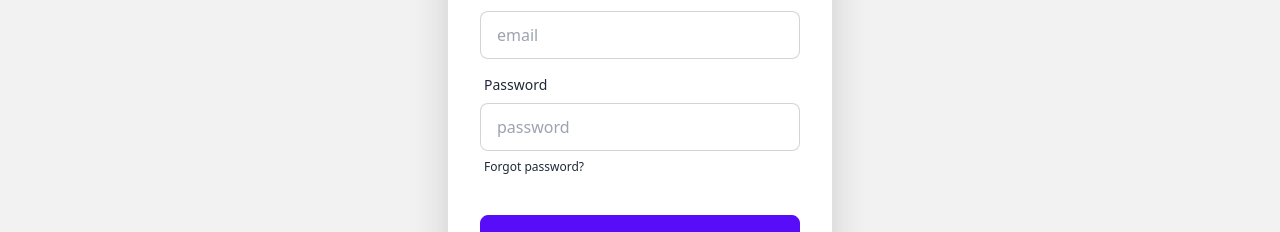
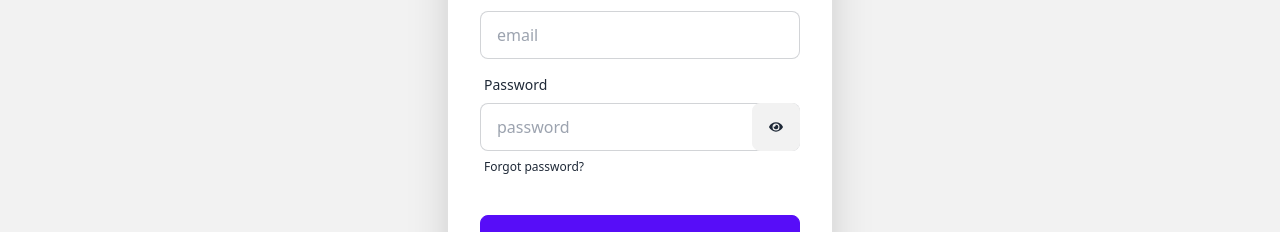
Before and after one commit to Zihanur/Elite-Football-Camp, a React (Vite) app: page /login in a window 1280 px wide. Shown: the part 301-533 px from the top of the page. Built offline with nearby package versions, Linux system fonts and the light colour scheme; no server answers.

Commit message:
Added input password hidden and show

```diff
--- a/src/Pages/Login/Login/Login.jsx
+++ b/src/Pages/Login/Login/Login.jsx
@@ -1,14 +1,16 @@
-import { useContext } from "react";
+import { useContext, useState } from "react";
 import { Link, useLocation, useNavigate } from "react-router-dom";
 import { AuthContext } from "../../../Providers/AuthProvider";
 import { useForm } from "react-hook-form";
 import Swal from "sweetalert2";
+import { FaEye, FaEyeSlash } from "react-icons/fa";
 
 const Login = () => {
   const { userLogin, googleLogin } = useContext(AuthContext);
-  const location = useLocation()
+  const location = useLocation();
   const navigate = useNavigate();
-  const from = location.state?.from?.pathname || '/';
+  const from = location.state?.from?.pathname || "/";
+  const [hidePass, setHidePass] = useState(true);
 
   const {
     register,
@@ -18,19 +20,18 @@ const Login = () => {
   } = useForm();
 
   const onSubmit = (data) => {
-    console.log(data);
     userLogin(data.email, data.password)
       .then((result) => {
         console.log(result.user);
         Swal.fire({
-          position: 'top-end',
-          icon: 'success',
-          title: 'Login Successfully',
+          position: "top-end",
+          icon: "success",
+          title: "Login Successfully",
           showConfirmButton: false,
-          timer: 1500
-        })
+          timer: 1500,
+        });
         reset();
-        navigate(from,{replace:true})
+        navigate(from, { replace: true });
       })
       .catch((error) => {
         console.log(error);
@@ -42,18 +43,22 @@ const Login = () => {
       .then((result) => {
         console.log(result.user);
         Swal.fire({
-          position: 'top-end',
-          icon: 'success',
-          title: 'Login Successfully',
+          position: "top-end",
+          icon: "success",
+          title: "Login Successfully",
           showConfirmButton: false,
-          timer: 1500
-        })
+          timer: 1500,
+        });
         reset();
-        navigate(from,{replace:true})
+        navigate(from, { replace: true });
       })
       .catch((error) => {
         console.log(error);
       });
+  };
+
+  const handlePasswordShow = () => {
+    setHidePass(!hidePass);
   };
 
   return (
@@ -72,19 +77,31 @@ const Login = () => {
                 className="input input-bordered"
                 {...register("email", { required: true })}
               />
-              {errors.email && <span>This field is required</span>}
+              {errors.email && (
+                <span className="text-red-500">This field is required</span>
+              )}
             </div>
             <div className="form-control">
               <label className="label">
                 <span className="label-text">Password</span>
               </label>
-              <input
-                type="text"
-                placeholder="password"
-                className="input input-bordered"
-                {...register("password", { required: true })}
-              />
-              {errors.password && <span>This field is required</span>}
+              <div className="relative">
+                <input
+                  type={hidePass ? "password" : "text"}
+                  placeholder="password"
+                  className="input input-bordered w-full "
+                  {...register("password", { required: true })}
+                />
+                <p
+                  onClick={handlePasswordShow}
+                  className="btn absolute z-10 end-0"
+                >
+                  {hidePass ? <FaEye></FaEye> : <FaEyeSlash></FaEyeSlash>}
+                </p>
+              </div>
+              {errors.password && (
+                <span className="text-red-500">This field is required</span>
+              )}
               <label className="label">
                 <a href="#" className="label-text-alt link link-hover">
                   Forgot password?
--- a/src/Pages/Login/SignUp/SignUp.jsx
+++ b/src/Pages/Login/SignUp/SignUp.jsx
@@ -1,12 +1,14 @@
-import { useContext } from "react";
+import { useContext, useState } from "react";
 import { useForm } from "react-hook-form";
 import { Link } from "react-router-dom";
 import { AuthContext } from "../../../Providers/AuthProvider";
 import Swal from "sweetalert2";
+import { FaEye, FaEyeSlash } from "react-icons/fa";
 
 const SignUp = () => {
   const { createUser, userProfileUpdate, googleLogin } =
     useContext(AuthContext);
+  const [hidePass, setHidePass] = useState(true);
 
   const {
     register,
@@ -48,6 +50,10 @@ const SignUp = () => {
       });
   };
 
+  const handlePasswordShow = () => {
+    setHidePass(!hidePass);
+  };
+
   return (
     <>
       <div className="hero min-h-screen bg-base-200">
@@ -82,12 +88,20 @@ const SignUp = () => {
               <label className="label">
                 <span className="label-text">Password</span>
               </label>
-              <input
-                type="password"
-                placeholder="Password"
-                className="input input-bordered"
-                {...register("password", { required: true })}
-              />
+              <div className="relative">
+                <input
+                  type={hidePass ? "password" : "text"}
+                  placeholder="password"
+                  className="input input-bordered w-full "
+                  {...register("password", { required: true })}
+                />
+                <p
+                  onClick={handlePasswordShow}
+                  className="btn absolute z-10 end-0"
+                >
+                  {hidePass ? <FaEye></FaEye> : <FaEyeSlash></FaEyeSlash>}
+                </p>
+              </div>
               {errors.password && <span>This field is required</span>}
             </div>
             <div className="form-control">
```
